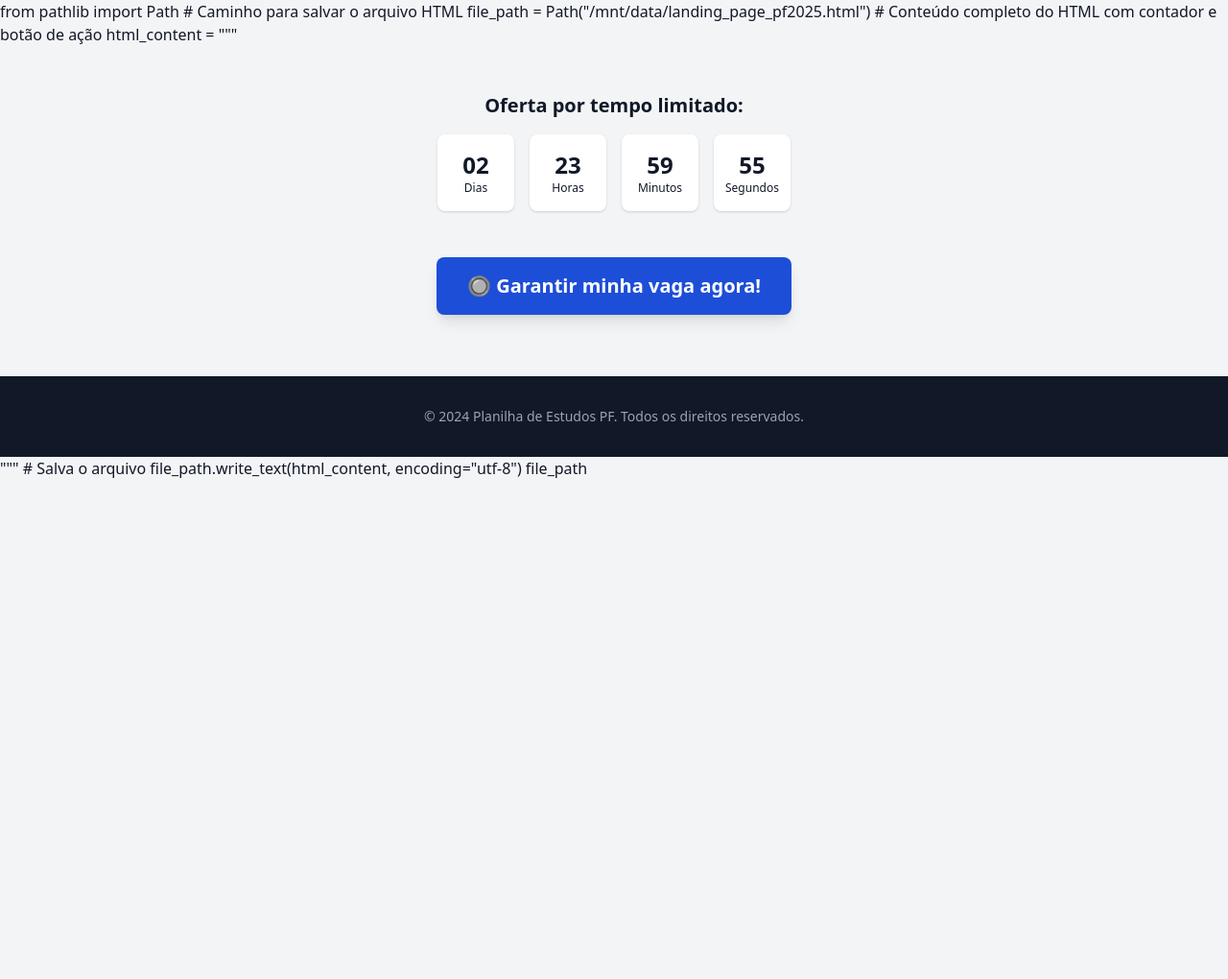
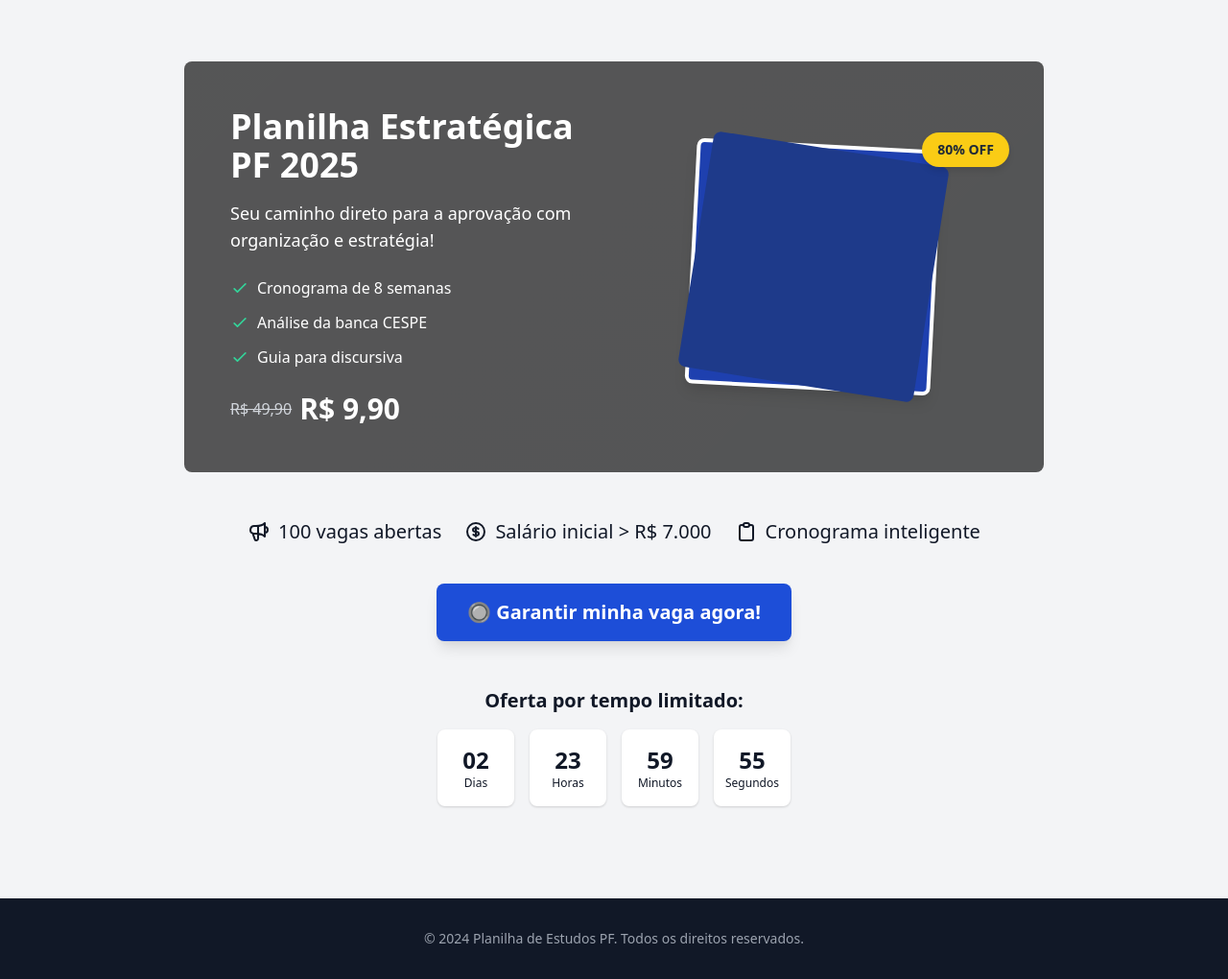
Before and after one commit to pameladlp/planilha-pf-adm, a plain HTML site: page index.html in a window 1280 px wide. Shown: the whole page at 96% size. Before the commit the page ends 800 px from the top, so only its background shows below. Drawn offline with nearby package versions, Linux system fonts and the light colour scheme.

Commit message:
Update index.html

```diff
--- a/index.html
+++ b/index.html
@@ -1,125 +1,112 @@
-from pathlib import Path
-
-# Caminho para salvar o arquivo HTML
-file_path = Path("/mnt/data/landing_page_pf2025.html")
-
-# Conteúdo completo do HTML com contador e botão de ação
-html_content = """<!DOCTYPE html>
+<!DOCTYPE html>
 <html lang="pt-BR">
 <head>
-  <meta charset="UTF-8" />
-  <meta name="viewport" content="width=device-width, initial-scale=1.0" />
+  <meta charset="UTF-8">
+  <meta name="viewport" content="width=device-width, initial-scale=1.0">
   <title>Planilha Estratégica PF 2025</title>
+
+  <!-- TailwindCSS -->
   <link href="https://cdn.jsdelivr.net/npm/tailwindcss@2.2.19/dist/tailwind.min.css" rel="stylesheet" />
+
   <style>
-    .banner-shine {
-      background: linear-gradient(135deg, rgba(255,255,255,0.1) 0%, rgba(255,255,255,0) 100%);
-      position: absolute;
-      top: 0; left: 0; right: 0; bottom: 0;
-      z-index: -1;
-      border-radius: 0.5rem;
-    }
-    .banner-overlay {
-      background-color: rgba(0, 0, 0, 0.6);
-      border-radius: 0.5rem;
-      color: white;
-    }
-    .banner-badge {
-      position: absolute;
-      top: -1rem;
-      right: -1rem;
-      background-color: #facc15;
-      color: #1f2937;
-      box-shadow: 0 4px 6px rgba(0, 0, 0, 0.1);
-    }
-    .btn-primary {
-      background-color: #1d4ed8;
-      color: white;
-      transition: background-color 0.3s ease;
-    }
-    .btn-primary:hover {
-      background-color: #2563eb;
-    }
+    .banner-shine{
+      background:linear-gradient(135deg,rgba(255,255,255,.15)0%,rgba(255,255,255,0)100%);
+      position:absolute;inset:0;z-index:-1;border-radius:.5rem}
+    .banner-overlay{background:rgba(0,0,0,.65);border-radius:.5rem;color:#fff}
+    .banner-badge{position:absolute;top:-.75rem;right:-.75rem;background:#facc15;color:#1f2937;box-shadow:0 4px 6px rgba(0,0,0,.1)}
+    .btn-primary{background:#1d4ed8;color:#fff;transition:background .3s}
+    .btn-primary:hover{background:#2563eb}
   </style>
 </head>
 <body class="bg-gray-100 text-gray-900">
 
-  <div class="max-w-3xl mx-auto my-12 px-4">
-    <h3 class="text-xl font-bold text-center mb-4">Oferta por tempo limitado:</h3>
-    <div class="flex justify-center gap-4">
-      <div class="w-20 h-20 bg-white rounded-lg shadow flex flex-col items-center justify-center">
-        <span id="days" class="text-2xl font-bold">00</span>
-        <span class="text-xs">Dias</span>
-      </div>
-      <div class="w-20 h-20 bg-white rounded-lg shadow flex flex-col items-center justify-center">
-        <span id="hours" class="text-2xl font-bold">00</span>
-        <span class="text-xs">Horas</span>
-      </div>
-      <div class="w-20 h-20 bg-white rounded-lg shadow flex flex-col items-center justify-center">
-        <span id="minutes" class="text-2xl font-bold">00</span>
-        <span class="text-xs">Minutos</span>
-      </div>
-      <div class="w-20 h-20 bg-white rounded-lg shadow flex flex-col items-center justify-center">
-        <span id="seconds" class="text-2xl font-bold">00</span>
-        <span class="text-xs">Segundos</span>
+<header class="relative pt-16 pb-24">
+  <!-- Banner -->
+  <div class="banner relative mx-auto mb-12 max-w-4xl">
+    <div class="banner-shine"></div>
+    <div class="banner-overlay p-8 md:p-12">
+      <div class="grid md:grid-cols-2 gap-8 items-center">
+        <div>
+          <h1 class="text-3xl md:text-4xl font-extrabold mb-4">Planilha Estratégica PF 2025</h1>
+          <p class="text-lg mb-6">Seu caminho direto para a aprovação com organização e estratégia!</p>
+          <ul class="space-y-3">
+            <li class="flex items-center"><svg class="w-5 h-5 mr-2 text-green-400" fill="none" stroke="currentColor" viewBox="0 0 24 24"><path stroke-linecap="round" stroke-linejoin="round" stroke-width="2" d="M5 13l4 4L19 7"/></svg>Cronograma de 8 semanas</li>
+            <li class="flex items-center"><svg class="w-5 h-5 mr-2 text-green-400" fill="none" stroke="currentColor" viewBox="0 0 24 24"><path stroke-linecap="round" stroke-linejoin="round" stroke-width="2" d="M5 13l4 4L19 7"/></svg>Análise da banca CESPE</li>
+            <li class="flex items-center"><svg class="w-5 h-5 mr-2 text-green-400" fill="none" stroke="currentColor" viewBox="0 0 24 24"><path stroke-linecap="round" stroke-linejoin="round" stroke-width="2" d="M5 13l4 4L19 7"/></svg>Guia para discursiva</li>
+          </ul>
+          <div class="mt-6 flex items-center space-x-2">
+            <span class="line-through text-gray-300">R$ 49,90</span>
+            <span class="text-3xl font-bold text-white">R$ 9,90</span>
+          </div>
+        </div>
+
+        <div class="relative">
+          <div class="mx-auto w-64 h-64 bg-blue-800 rounded-lg shadow-lg flex items-center justify-center transform rotate-3 border-4 border-white">
+            <div class="absolute inset-0 bg-blue-900 rounded-lg transform rotate-6 -z-10"></div>
+            <div class="text-center p-4">
+              <svg xmlns="http://www.w3.org/2000/svg" class="h-16 w-16 mx-auto mb-4 text-blue-200" fill="none" viewBox="0 0 24 24" stroke="currentColor"><path stroke-linecap="round" stroke-linejoin="round" stroke-width="2" d="M9 5H7a2 2 0 00-2 2v12a2 2 0 002 2h10a2 2 0 002-2V7a2 2 0 00-2-2h-2M9 5a2 2 0 002 2h2a2 2 0 002-2M9 5a2 2 0 012-2h2a2 2 0 012 2m-3 7h3m-3 4h3m-6-4h.01M9 16h.01"/></svg>
+              <h3 class="text-xl font-bold text-white">Planilha PF</h3>
+              <p class="text-blue-200 mt-2">Desenvolvida por quem já foi aprovada!</p>
+            </div>
+          </div>
+          <div class="banner-badge px-4 py-2 rounded-full font-bold text-sm">80% OFF</div>
+        </div>
       </div>
     </div>
   </div>
 
-  <div class="text-center my-8">
-    <a href="https://pay.cakto.com.br/f3v3ihi_371660" target="_blank" class="btn-primary inline-block text-xl font-bold py-4 px-8 rounded-lg shadow-lg">
-      🔘 Garantir minha vaga agora!
-    </a>
+  <!-- Indicadores rápidos -->
+  <div class="flex flex-wrap justify-center gap-6 mb-10 px-4">
+    <div class="flex items-center"><svg xmlns="http://www.w3.org/2000/svg" class="h-6 w-6 mr-2" fill="none" viewBox="0 0 24 24" stroke="currentColor"><path stroke-linecap="round" stroke-linejoin="round" stroke-width="2" d="M11 5.882V19.24a1.76 1.76 0 01-3.417.592l-2.147-6.15M18 13a3 3 0 100-6M5.436 13.683A4.001 4.001 0 017 6h1.832c4.1 0 7.625-1.234 9.168-3v14c-1.543-1.766-5.067-3-9.168-3H7a3.988 3.988 0 01-1.564-.317z"/></svg><span class="text-xl">100 vagas abertas</span></div>
+    <div class="flex items-center"><svg xmlns="http://www.w3.org/2000/svg" class="h-6 w-6 mr-2" fill="none" viewBox="0 0 24 24" stroke="currentColor"><path stroke-linecap="round" stroke-linejoin="round" stroke-width="2" d="M12 8c-1.657 0-3 .895-3 2s1.343 2 3 2 3 .895 3 2-1.343 2-3 2m0-8c1.11 0 2.08.402 2.599 1M12 8V7m0 1v8m0 0v1m0-1c-1.11 0-2.08-.402-2.599-1M21 12a9 9 0 11-18 0 9 9 0 0118 0z"/></svg><span class="text-xl">Salário inicial &gt; R$ 7.000</span></div>
+    <div class="flex items-center"><svg xmlns="http://www.w3.org/2000/svg" class="h-6 w-6 mr-2" fill="none" viewBox="0 0 24 24" stroke="currentColor"><path stroke-linecap="round" stroke-linejoin="round" stroke-width="2" d="M9 5H7a2 2 0 00-2 2v12a2 2 0 002 2h10a2 2 0 002-2V7a2 2 0 00-2-2h-2M9 5a2 2 0 002 2h2a2 2 0 002-2M9 5a2 2 0 012-2h2a2 2 0 012 2"/></svg><span class="text-xl">Cronograma inteligente</span></div>
   </div>
 
-  <footer class="bg-gray-900 text-white py-8 mt-16">
-    <div class="text-center text-sm text-gray-400">
-      &copy; 2024 Planilha de Estudos PF. Todos os direitos reservados.
+  <!-- CTA -->
+  <div class="text-center mb-12 px-4">
+    <a href="https://pay.cakto.com.br/f3v3ihi_371660" target="_blank" class="btn-primary inline-block text-xl font-bold py-4 px-8 rounded-lg shadow-lg">🔘 Garantir minha vaga agora!</a>
+  </div>
+
+  <!-- Temporizador -->
+  <div class="max-w-3xl mx-auto px-4">
+    <h3 class="text-xl font-semibold mb-4 text-center">Oferta por tempo limitado:</h3>
+    <div class="flex justify-center gap-4">
+      <template id="count-template"><div class="countdown-item w-20 h-20 bg-white rounded-lg flex flex-col items-center justify-center shadow"><span class="value text-2xl font-bold">00</span><span class="label text-xs"></span></div></template>
+      <div class="flex gap-4" id="countdown-wrapper"></div>
     </div>
-  </footer>
+  </div>
+</header>
 
-  <script>
-    const countdownDate = new Date();
-    countdownDate.setDate(countdownDate.getDate() + 3);
+<!-- Demais seções (Autor, Sobre, Features, Bônus, Depoimentos, FAQ, Pricing, Footer) seguem iguais… -->
 
-    function updateCountdown() {
-      const now = new Date().getTime();
-      const distance = countdownDate - now;
+<footer class="bg-gray-900 text-white py-8">
+  <div class="text-center text-sm text-gray-400">&copy; 2024 Planilha de Estudos PF. Todos os direitos reservados.</div>
+</footer>
 
-      const days = Math.floor(distance / (1000 * 60 * 60 * 24));
-      const hours = Math.floor((distance % (1000 * 60 * 60 * 24)) / (1000 * 60 * 60));
-      const minutes = Math.floor((distance % (1000 * 60 * 60)) / (1000 * 60));
-      const seconds = Math.floor((distance % (1000 * 60)) / 1000);
-
-      const daysEl = document.getElementById("days");
-      const hoursEl = document.getElementById("hours");
-      const minutesEl = document.getElementById("minutes");
-      const secondsEl = document.getElementById("seconds");
-
-      if (daysEl && hoursEl && minutesEl && secondsEl) {
-        daysEl.innerHTML = String(days).padStart(2, '0');
-        hoursEl.innerHTML = String(hours).padStart(2, '0');
-        minutesEl.innerHTML = String(minutes).padStart(2, '0');
-        secondsEl.innerHTML = String(seconds).padStart(2, '0');
-
-        if (distance < 0) {
-          clearInterval(x);
-          daysEl.innerHTML = "00";
-          hoursEl.innerHTML = "00";
-          minutesEl.innerHTML = "00";
-          secondsEl.innerHTML = "00";
-        }
-      }
-    }
-
-    updateCountdown();
-    const x = setInterval(updateCountdown, 1000);
-  </script>
+<!-- Scripts -->
+<script>
+  // Construir blocos do contador
+  const labels = ["Dias","Horas","Minutos","Segundos"];
+  const wrap = document.getElementById("countdown-wrapper");
+  labels.forEach(l=>{
+    const tpl=document.getElementById("count-template").content.cloneNode(true);
+    tpl.querySelector(".label").textContent=l;wrap.appendChild(tpl);
+  });
+  const [dEl,hEl,mEl,sEl]=wrap.querySelectorAll(".value");
+  const deadline=Date.now()+3*24*60*60*1000;
+  function tick(){
+    const diff=Math.max(0,deadline-Date.now());
+    const d=Math.floor(diff/864e5),h=Math.floor(diff%864e5/36e5),m=Math.floor(diff%36e5/6e4),s=Math.floor(diff%6e4/1e3);
+    [dEl,hEl,mEl,sEl].forEach((el,i)=>el.textContent=[d,h,m,s][i].toString().padStart(2,'0'));
+    if(!diff)clearInterval(int);
+  }
+  tick();const int=setInterval(tick,1e3);
+</script>
+<script>
+  document.querySelectorAll('a[href^=\"#\"]').forEach(a=>a.addEventListener('click',e=>{
+    const t=document.querySelector(a.getAttribute('href'));if(t){e.preventDefault();t.scrollIntoView({behavior:'smooth'});}
+  }));
+</script>
 
 </body>
 </html>
-"""
-
-# Salva o arquivo
-file_path.write_text(html_content, encoding="utf-8")
-file_path
```
